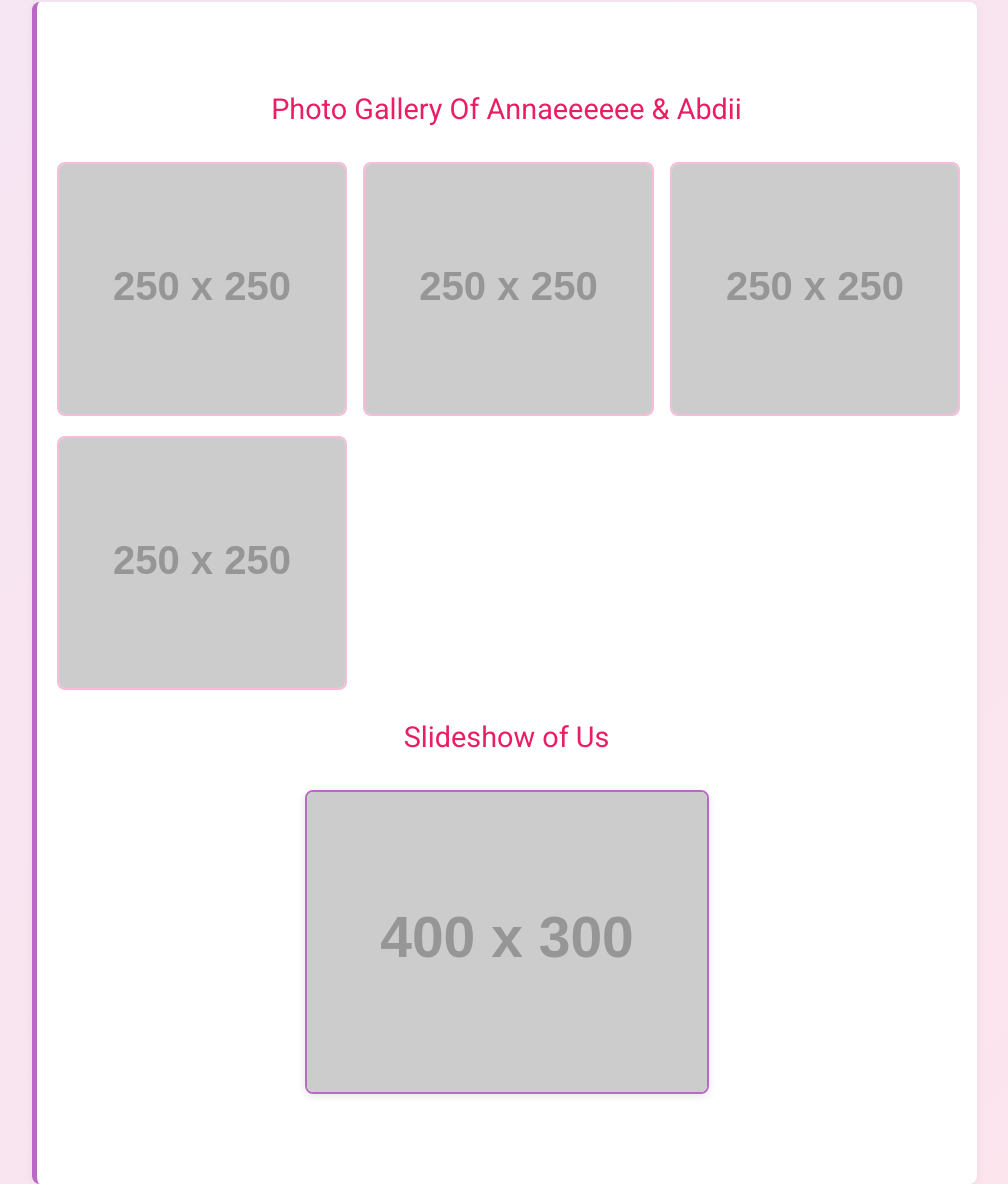
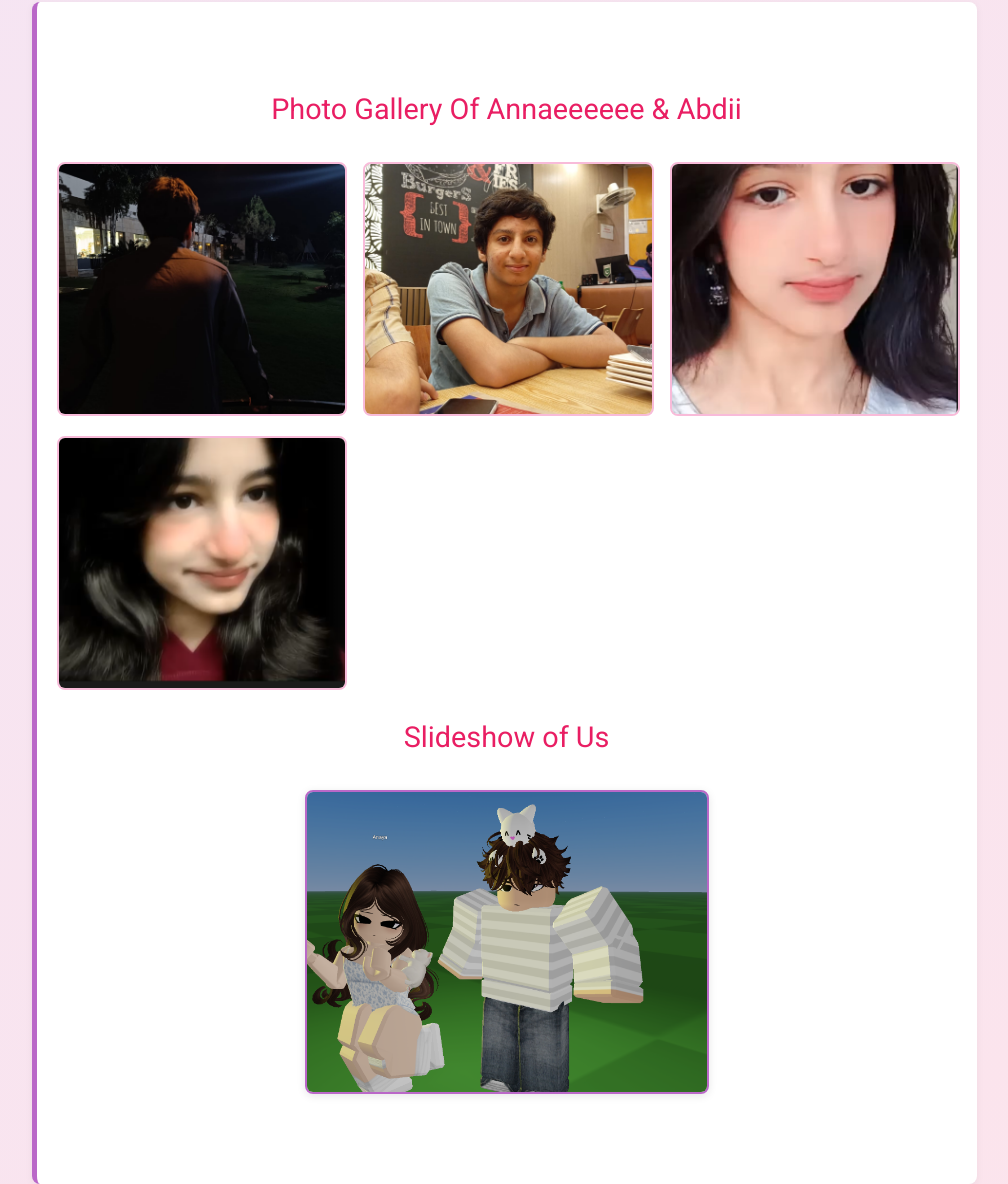
Before and after one commit to Abdidev1/Annaee-Abdi, a plain HTML site: page index.html in a window 1280 px wide. Shown: the part 930-2114 px from the top of the page, without its empty margins (136-1144 px from the left). Drawn offline with Linux system fonts and the light colour scheme; placeholder pictures from the web are drawn by us.

Commit message:
Fix HTML encoding issues in index.html

```diff
--- a/index.html
+++ b/index.html
@@ -139,17 +139,17 @@
         <h2>Photo Gallery Of Annaeeeeee & Abdii</h2>
         <div class="gallery">
             <!-- Static gallery images - replace with your own URLs -->
-            <img src="https://via.placeholder.com/250x250/e91e63/ffffff?text=Memory+1" alt="Memory 1">
-            <img src="https://via.placeholder.com/250x250/ba68c8/ffffff?text=Memory+2" alt="Memory 2">
-            <img src="https://via.placeholder.com/250x250/9c27b0/ffffff?text=Memory+3" alt="Memory 3">
-            <img src="https://via.placeholder.com/250x250/f8bbd9/333333?text=Memory+4" alt="Memory 4">
+            <img src="https://github.com/Abdidev1/Annaee-Abdi/blob/main/IMG-20250406-WA0011.jpg" alt="Memory 1">
+            <img src="https://github.com/Abdidev1/Annaee-Abdi/blob/main/WhatsApp%20Image%202025-08-10%20at%202.08.30%20PM.jpeg" alt="Memory 2">
+            <img src="https://github.com/Abdidev1/Annaee-Abdi/blob/main/Screenshot%20(527).png" alt="Memory 3">
+            <img src="https://github.com/Abdidev1/Annaee-Abdi/blob/main/Screenshot%20(526).png" alt="Memory 4">
         </div>
         <h2>Slideshow of Us</h2>
         <div id="slideshow">
-            <img src="https://via.placeholder.com/400x300/e91e63/ffffff?text=Slide+1" alt="Slide 1" class="active">
-            <img src="https://via.placeholder.com/400x300/ba68c8/ffffff?text=Slide+2" alt="Slide 2">
-            <img src="https://via.placeholder.com/400x300/9c27b0/ffffff?text=Slide+3" alt="Slide 3">
-            <img src="https://via.placeholder.com/400x300/9c27b0/ffffff?text=Slide+3" alt="Slide 4">
+            <img src="https://github.com/Abdidev1/Annaee-Abdi/blob/main/Screenshot%20(486).png" alt="Slide 1" class="active">
+            <img src="https://github.com/Abdidev1/Annaee-Abdi/blob/main/Screenshot%20(482).png" alt="Slide 2">
+            <img src="https://github.com/Abdidev1/Annaee-Abdi/blob/main/Screenshot%20(396).png" alt="Slide 3">
+            <img src="https://github.com/Abdidev1/Annaee-Abdi/blob/main/Screenshot%20(341).png" alt="Slide 4">
         </div>
     </section>
 
@@ -171,4 +171,5 @@
         setInterval(showSlides, 3000); // Change slide every 3 seconds
     </script>
 </body>
+
 </html>
```
